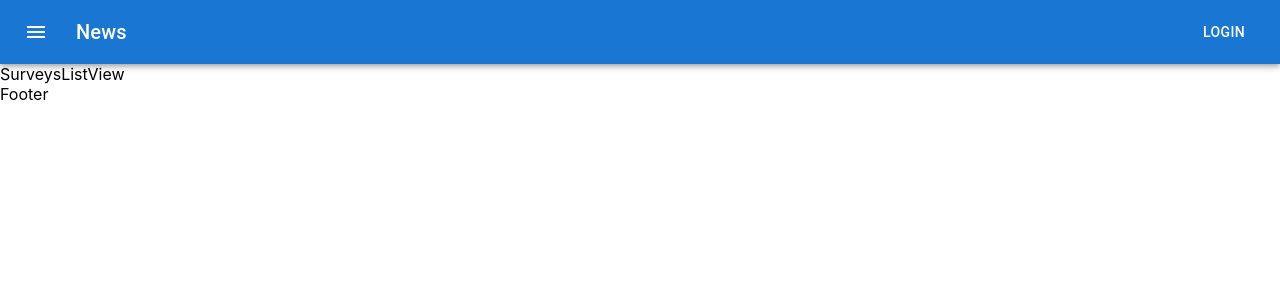
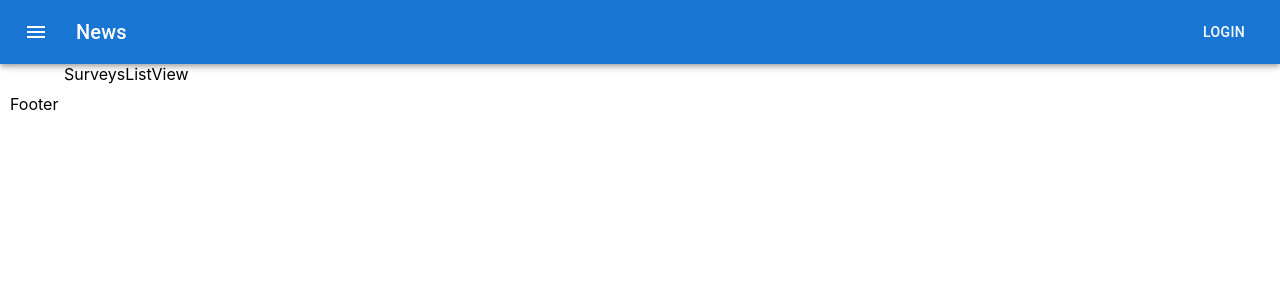
Before and after one commit to Pynzone/ZDFRONpol20-SDA_SURVEYS, a React (Create React App) app: page /surveys-list in a window 1280 px wide. Shown: the top 300 px of the page. Built offline with nearby package versions, Linux system fonts and the light colour scheme.

Commit message:
feat: create first styled-component

```diff
--- a/src/components/footer/footer.tsx
+++ b/src/components/footer/footer.tsx
@@ -1,5 +1,7 @@
+import { FooterStyled } from "../../styled/footer/footer";
+
 const Footer: React.FC = () => {
-    return <footer>Footer</footer>
+    return <FooterStyled>Footer</FooterStyled>
 }
 
 export default Footer;
--- /dev/null
+++ b/src/styled/footer/footer.ts
@@ -0,0 +1,15 @@
+import styled from '@emotion/styled'
+
+interface FooterStyledProps {
+    backgroundColor?: string;
+}
+
+export const FooterStyled = styled.footer<FooterStyledProps>`
+    position: fixed;
+    margin: 10px;
+    background-color: ${props => props.backgroundColor || 'initial'};
+`
+
+// export const NewFooterStyled = styled(FooterStyled)`
+//     border: 2px solid green;
+// `
--- a/src/views/main/main.tsx
+++ b/src/views/main/main.tsx
@@ -1,3 +1,4 @@
+import { Container } from "@mui/material"
 import { Outlet } from "react-router-dom"
 import Footer from "../../components/footer/footer"
 import Header from "../../components/header/header"
@@ -5,7 +6,9 @@ import Header from "../../components/header/header"
 const MainView: React.FC = () => {
     return <>
         <Header />
-        <Outlet />
+        <Container>
+            <Outlet />
+        </Container>
         <Footer />
     </>
 }
```
